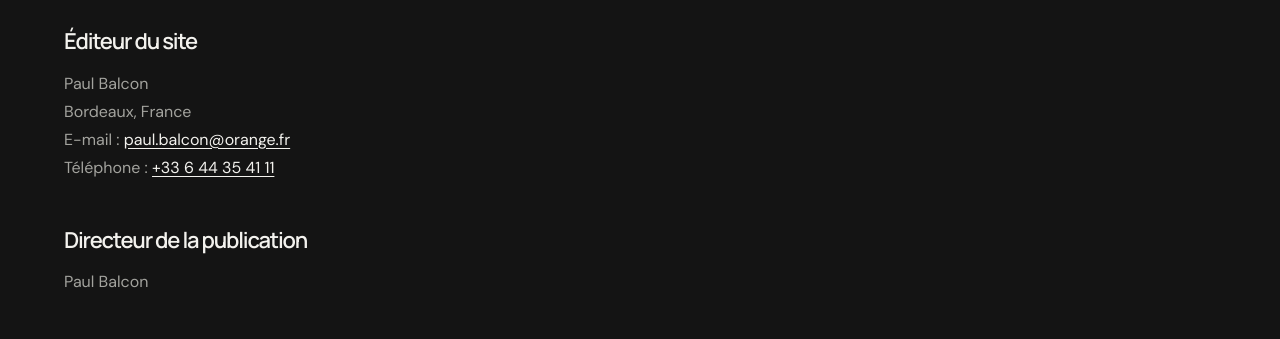
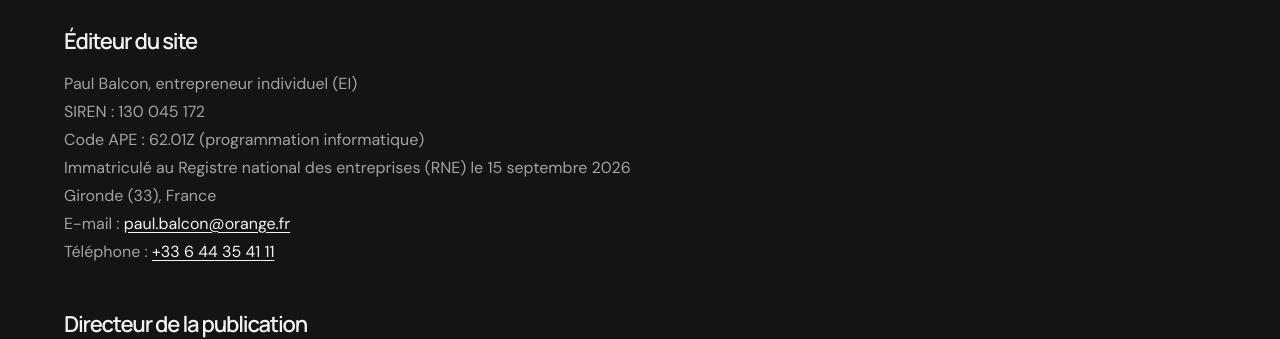
Before and after one commit to paulpoulee/portfolio, a plain HTML site: page mentions-legales/index.html in a window 1280 px wide. Shown: the part 389-728 px from the top of the page. Drawn offline with Linux system fonts and the light colour scheme.

Commit message:
Mentions légales : statut d'entrepreneur individuel, SIREN, code APE et immatriculation RNE
Co-Authored-By: Claude Opus 5.5 <noreply@anthropic.com>
Claude-Session: https://claude.ai/code/session_01Y9jxq5xctDx3DsGunLXPGM

```diff
--- a/mentions-legales/index.html
+++ b/mentions-legales/index.html
@@ -2,7 +2,7 @@
 <html lang="fr"><head><meta charset="utf-8"/><meta content="width=device-width,initial-scale=1" name="viewport"/><title>Mentions légales | Paul Balcon</title><link href="/favicon.svg" rel="icon" type="image/svg+xml"/><link href="/apple-touch-icon.png" rel="apple-touch-icon"/><meta content="#141414" name="theme-color"/><link rel="preload" href="/fonts/manrope.woff2" as="font" type="font/woff2" crossorigin=""/><link rel="preload" href="/fonts/dm-sans.woff2" as="font" type="font/woff2" crossorigin=""/><link href="/style.css" rel="stylesheet"/><meta content="Mentions légales et informations sur les données personnelles du portfolio de Paul Balcon, chef de projet digital à Bordeaux." name="description"/><meta content="index, follow" name="robots"/><link href="https://paul-balcon-design.poulepaul.chatgpt.site/mentions-legales/" rel="canonical"/></head><body class="is-static"><a class="skip-link" href="#contenu">Aller au contenu</a>
 <header><a aria-label="Paul Balcon, accueil" class="logo" href="/#">pb<span>↗</span></a><nav aria-label="Navigation principale"><a href="/#projets">Projets <sup>13</sup></a><a href="/#apropos">À propos</a><a href="/#parcours">Parcours &amp; CV</a><a href="/#certificats">Certificats</a><a class="mobile-contact" href="/#contact">Contact</a></nav><a class="nav-contact" href="/#contact">Me contacter <span>↗</span></a></header>
 <main id="contenu"><article class="section legal"><a class="text-action back" href="/">← Retour au portfolio</a><span class="eyebrow" style="display:block;margin-top:40px">INFORMATIONS LÉGALES</span><h1>Mentions légales</h1>
-<h2>Éditeur du site</h2><p>Paul Balcon<br/>Bordeaux, France<br/>E-mail : <a href="mailto:paul.balcon@orange.fr">paul.balcon@orange.fr</a><br/>Téléphone : <a href="tel:+33644354111">+33 6 44 35 41 11</a></p>
+<h2>Éditeur du site</h2><p>Paul Balcon, entrepreneur individuel (EI)<br/>SIREN : 130 045 172<br/>Code APE : 62.01Z (programmation informatique)<br/>Immatriculé au Registre national des entreprises (RNE) le 15 septembre 2026<br/>Gironde (33), France<br/>E-mail : <a href="mailto:paul.balcon@orange.fr">paul.balcon@orange.fr</a><br/>Téléphone : <a href="tel:+33644354111">+33 6 44 35 41 11</a></p>
 <h2>Directeur de la publication</h2><p>Paul Balcon</p>
 <h2>Hébergement</h2><p>Netlify, Inc.<br/>San Francisco, Californie, États-Unis<br/><a href="https://www.netlify.com" rel="noopener noreferrer" target="_blank">www.netlify.com</a></p>
 <h2>Données personnelles</h2><p>Ce site ne dépose aucun cookie, n’utilise aucun outil de mesure d’audience et ne contient aucun formulaire. Les polices de caractères sont hébergées sur le site : aucune donnée n’est transmise à un service tiers lors de la consultation. L’hébergeur conserve, pour des raisons techniques et de sécurité, des journaux de connexion (adresse IP, date, page consultée) pendant une durée limitée.</p><p>Si vous écrivez à Paul Balcon par e-mail ou par téléphone, vos coordonnées ne sont utilisées que pour vous répondre. Conformément au RGPD, vous pouvez demander l’accès, la rectification ou la suppression de vos données à l’adresse <a href="mailto:paul.balcon@orange.fr">paul.balcon@orange.fr</a>, et introduire une réclamation auprès de la <a href="https://www.cnil.fr" rel="noopener noreferrer" target="_blank">CNIL</a>.</p>
```
